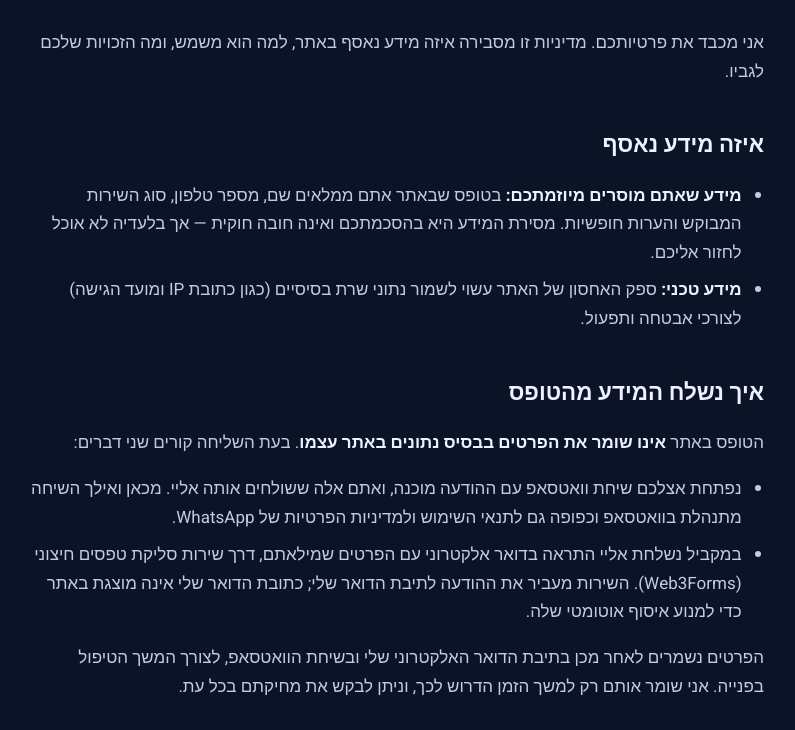
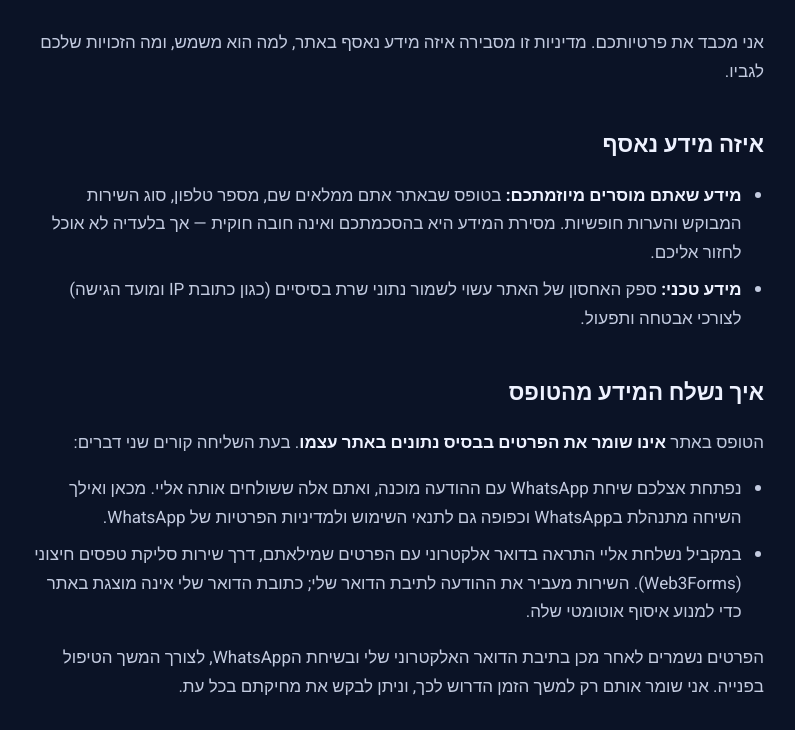
Before and after one commit to YradenShua7/AdvisorCar, a website: page privacy.html in a window 1280 px wide. Shown: the part 222-952 px from the top of the page, without its empty margins (246-1041 px from the left). Drawn offline with Linux system fonts and the light colour scheme.

Commit message:
use English WhatsApp instead of Hebrew transliteration

```diff
--- a/privacy.html
+++ b/privacy.html
@@ -62,8 +62,8 @@
 </p>
 <ul>
   <li>
-    נפתחת אצלכם שיחת וואטסאפ עם ההודעה מוכנה, ואתם אלה ששולחים אותה אליי. מכאן ואילך
-    השיחה מתנהלת בוואטסאפ וכפופה גם לתנאי השימוש ולמדיניות הפרטיות של WhatsApp.
+    נפתחת אצלכם שיחת <span dir="ltr">WhatsApp</span> עם ההודעה מוכנה, ואתם אלה ששולחים אותה אליי. מכאן ואילך
+    השיחה מתנהלת ב<span dir="ltr">WhatsApp</span> וכפופה גם לתנאי השימוש ולמדיניות הפרטיות של WhatsApp.
   </li>
   <li>
     במקביל נשלחת אליי התראה בדואר אלקטרוני עם הפרטים שמילאתם, דרך שירות סליקת טפסים
@@ -72,7 +72,7 @@
   </li>
 </ul>
 <p>
-  הפרטים נשמרים לאחר מכן בתיבת הדואר האלקטרוני שלי ובשיחת הוואטסאפ, לצורך המשך הטיפול
+  הפרטים נשמרים לאחר מכן בתיבת הדואר האלקטרוני שלי ובשיחת ה<span dir="ltr">WhatsApp</span>, לצורך המשך הטיפול
   בפנייה. אני שומר אותם רק למשך הזמן הדרוש לכך, וניתן לבקש את מחיקתם בכל עת.
 </p>
 
```
